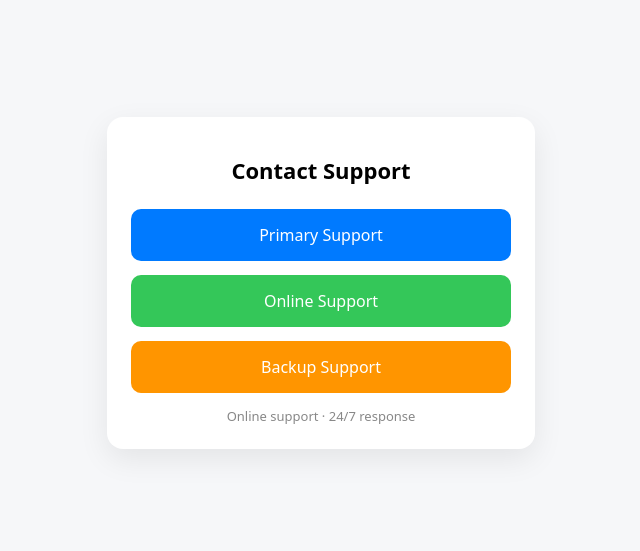
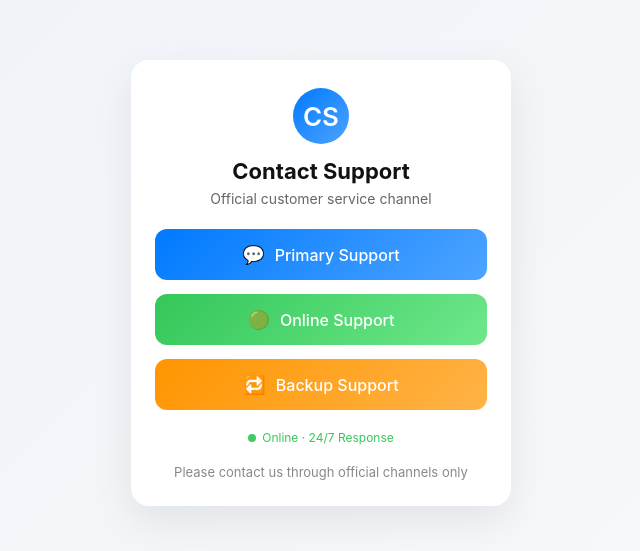
Before and after one commit to sz18197848-hue/-1, a plain HTML site: page index.html in a window 1280 px wide. Shown: the part 117-668 px from the top of the page, without its empty margins (319-959 px from the left). Drawn offline with Linux system fonts and the light colour scheme.

Commit message:
Update index.html

```diff
--- a/index.html
+++ b/index.html
@@ -1,81 +1,161 @@
 <!DOCTYPE html>
 <html lang="en">
 <head>
-  <meta charset="UTF-8">
-  <meta name="viewport" content="width=device-width, initial-scale=1.0">
+  <meta charset="UTF-8" />
+  <meta name="viewport" content="width=device-width, initial-scale=1.0" />
   <title>Contact Support</title>
 
   <style>
+    * {
+      box-sizing: border-box;
+    }
+
     body {
       margin: 0;
-      font-family: system-ui, -apple-system, BlinkMacSystemFont;
-      background: #f6f7f9;
+      font-family: -apple-system, BlinkMacSystemFont, "Segoe UI", Roboto, sans-serif;
+      background: linear-gradient(135deg, #eef2f7, #f8f9fb);
       display: flex;
+      align-items: center;
       justify-content: center;
-      align-items: center;
       min-height: 100vh;
     }
 
-    .box {
+    .card {
       width: 100%;
       max-width: 380px;
-      padding: 24px;
+      padding: 28px 24px 26px;
       background: #ffffff;
-      border-radius: 16px;
-      box-shadow: 0 10px 30px rgba(0, 0, 0, 0.08);
+      border-radius: 18px;
+      box-shadow: 0 15px 40px rgba(0, 0, 0, 0.08);
       text-align: center;
+    }
+
+    .logo {
+      width: 56px;
+      height: 56px;
+      margin: 0 auto 14px;
+      border-radius: 50%;
+      background: linear-gradient(135deg, #007aff, #4da3ff);
+      display: flex;
+      align-items: center;
+      justify-content: center;
+      color: #fff;
+      font-size: 26px;
+      font-weight: 600;
     }
 
     h1 {
       font-size: 22px;
-      margin-bottom: 24px;
+      margin: 10px 0 6px;
+      color: #111;
+    }
+
+    .subtitle {
+      font-size: 14px;
+      color: #666;
+      margin-bottom: 22px;
     }
 
     .btn {
-      display: block;
-      padding: 15px 0;
+      display: flex;
+      align-items: center;
+      justify-content: center;
+      gap: 10px;
+      padding: 15px;
       margin-bottom: 14px;
+      border-radius: 12px;
       text-decoration: none;
-      color: #ffffff;
-      border-radius: 10px;
       font-size: 16px;
       font-weight: 500;
+      color: #fff;
+      transition: transform 0.15s ease, box-shadow 0.15s ease;
     }
 
-    .a { background: #007aff; }   /* Primary - 蓝色 */
-    .b { background: #34c759; }   /* Online - 绿色 */
-    .c { background: #ff9500; }   /* Backup - 橙色 */
+    .btn:hover {
+      transform: translateY(-1px);
+      box-shadow: 0 8px 20px rgba(0, 0, 0, 0.12);
+    }
 
     .btn:active {
       transform: scale(0.98);
     }
 
+    .primary {
+      background: linear-gradient(135deg, #007aff, #4da3ff);
+    }
+
+    .online {
+      background: linear-gradient(135deg, #34c759, #6ee78b);
+    }
+
+    .backup {
+      background: linear-gradient(135deg, #ff9500, #ffb347);
+    }
+
+    .icon {
+      font-size: 18px;
+    }
+
     .tip {
-      margin-top: 10px;
+      margin-top: 18px;
       font-size: 13px;
-      color: #888888;
+      color: #888;
+    }
+
+    .status {
+      display: inline-flex;
+      align-items: center;
+      gap: 6px;
+      margin-top: 6px;
+      font-size: 12px;
+      color: #34c759;
+    }
+
+    .dot {
+      width: 8px;
+      height: 8px;
+      background: #34c759;
+      border-radius: 50%;
+      animation: pulse 1.5s infinite;
+    }
+
+    @keyframes pulse {
+      0% { opacity: 0.3; }
+      50% { opacity: 1; }
+      100% { opacity: 0.3; }
     }
   </style>
 </head>
 
 <body>
-  <div class="box">
+  <div class="card">
+    <div class="logo">CS</div>
+
     <h1>Contact Support</h1>
+    <div class="subtitle">Official customer service channel</div>
 
-    <a class="btn a" href="https://t.me/JCWL668" target="_blank">
+    <a class="btn primary" href="https://t.me/JCWL668" target="_blank">
+      <span class="icon">💬</span>
       Primary Support
     </a >
 
-    <a class="btn b" href="https://t.me/JCWL668" target="_blank">
+    <a class="btn online" href="https://t.me/JCWL668" target="_blank">
+      <span class="icon">🟢</span>
       Online Support
     </a >
 
-    <a class="btn c" href="https://t.me/JCWL668" target="_blank">
+    <a class="btn backup" href="https://t.me/JCWL668" target="_blank">
+      <span class="icon">🔁</span>
       Backup Support
     </a >
 
+    <div class="status">
+      <div class="dot"></div>
+      Online · 24/7 Response
+    </div>
+
     <div class="tip">
-      Online support · 24/7 response
+      Please contact us through official channels only
     </div>
   </div>
 </body>
```
